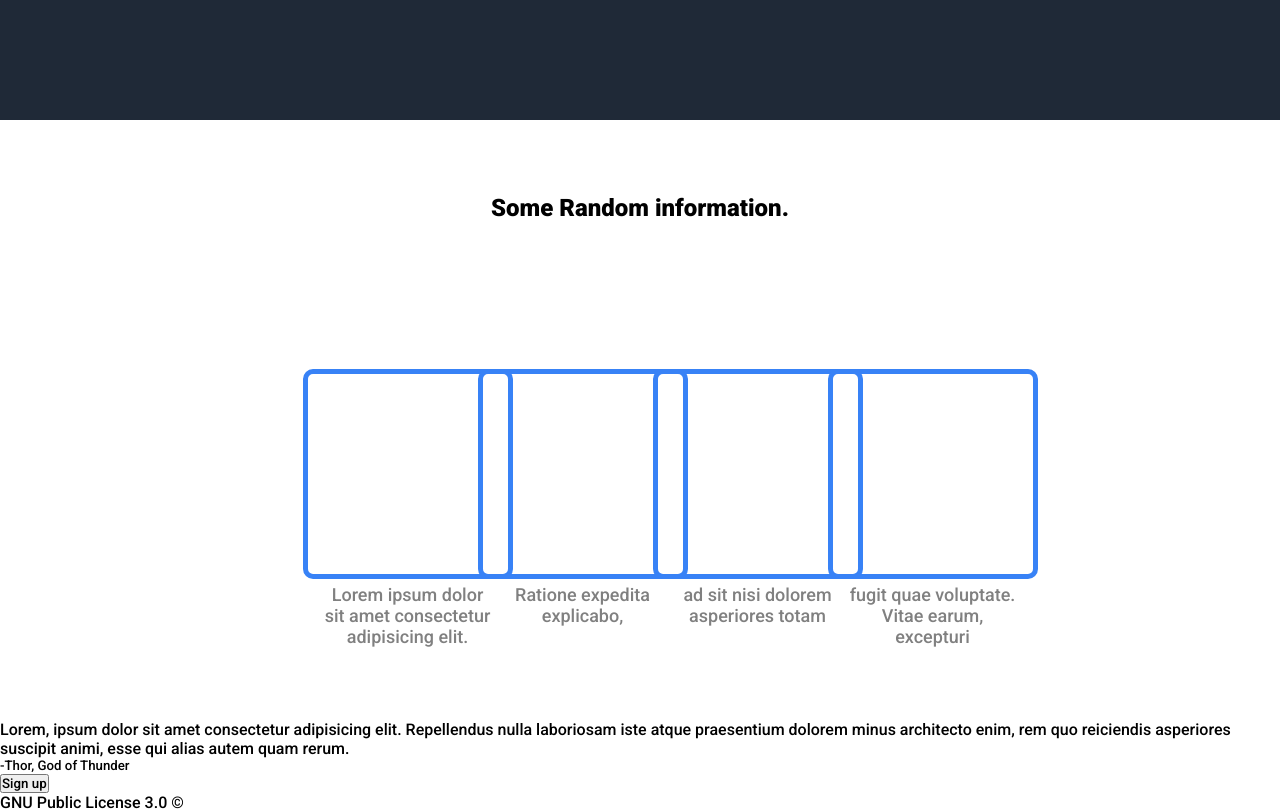
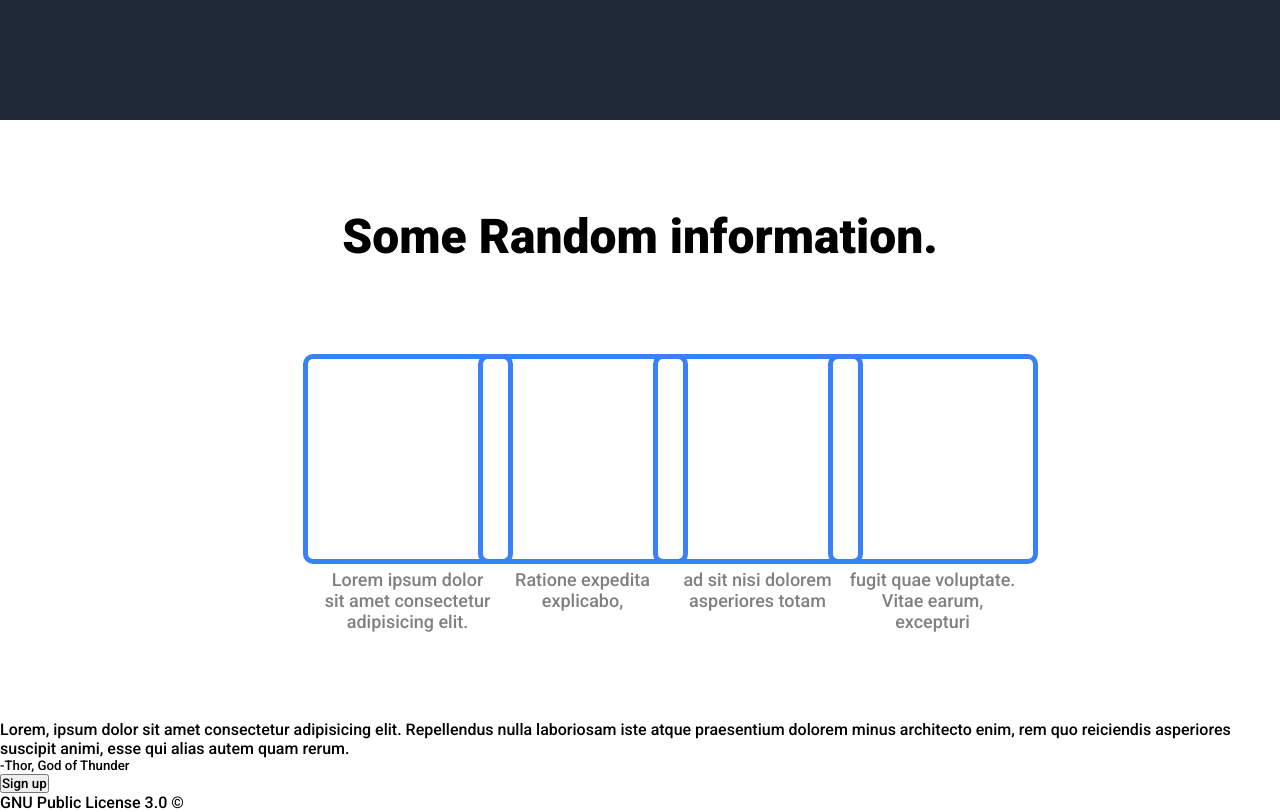
Before and after one commit to ilia-dzneladze/landing-page, a plain HTML site: page index.html in a window 1280 px wide. Shown: the part 560-1372 px from the top of the page. Drawn offline with Linux system fonts and the light colour scheme.

Commit message:
fixed infoSection CSS

```diff
--- a/style.css
+++ b/style.css
@@ -147,11 +147,12 @@ main .mainContainer .infoSection{
     height: 600px;
     display: flex;
     flex-direction: column;
-    justify-content: space-around;
+    justify-content: space-evenly;
     align-items: center;
 }
 
 main .mainContainer .infoSection h1{
+    font-size: 48px;
     font-weight: 900;
 }
 
```
